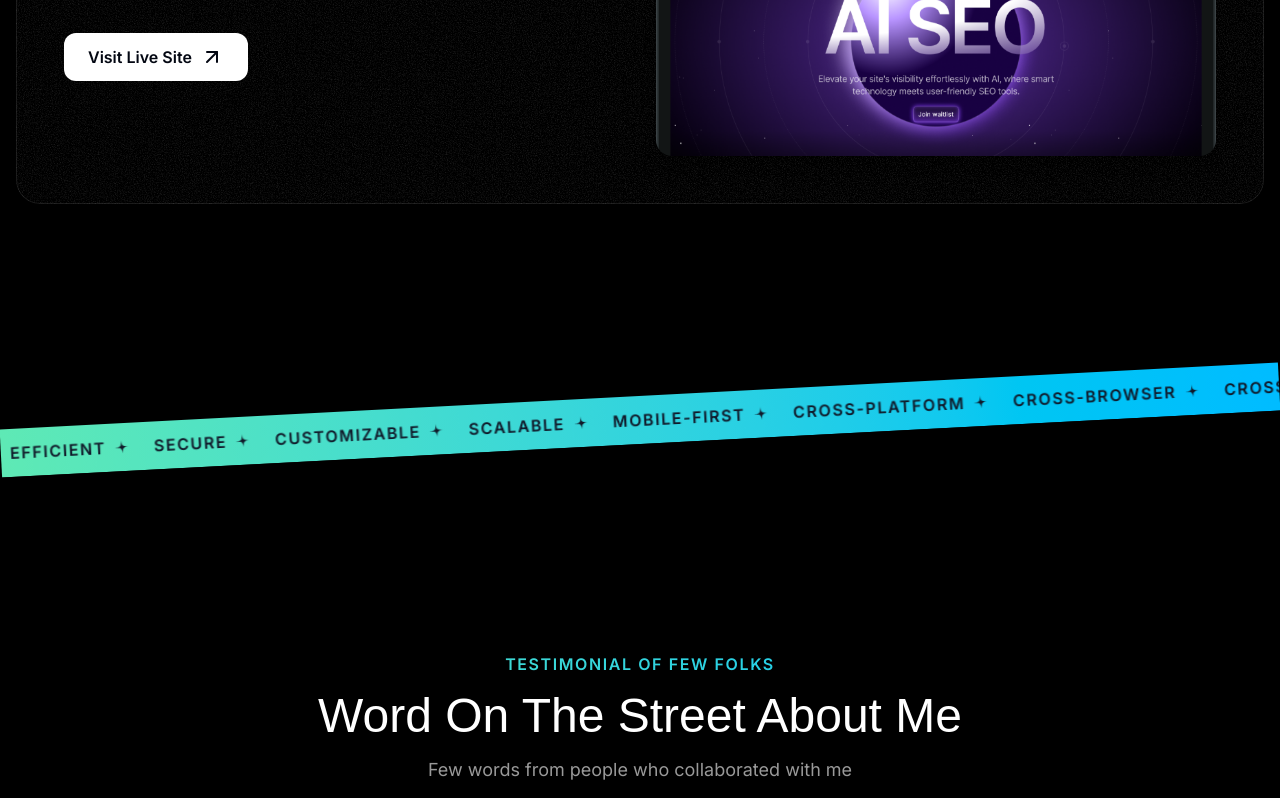
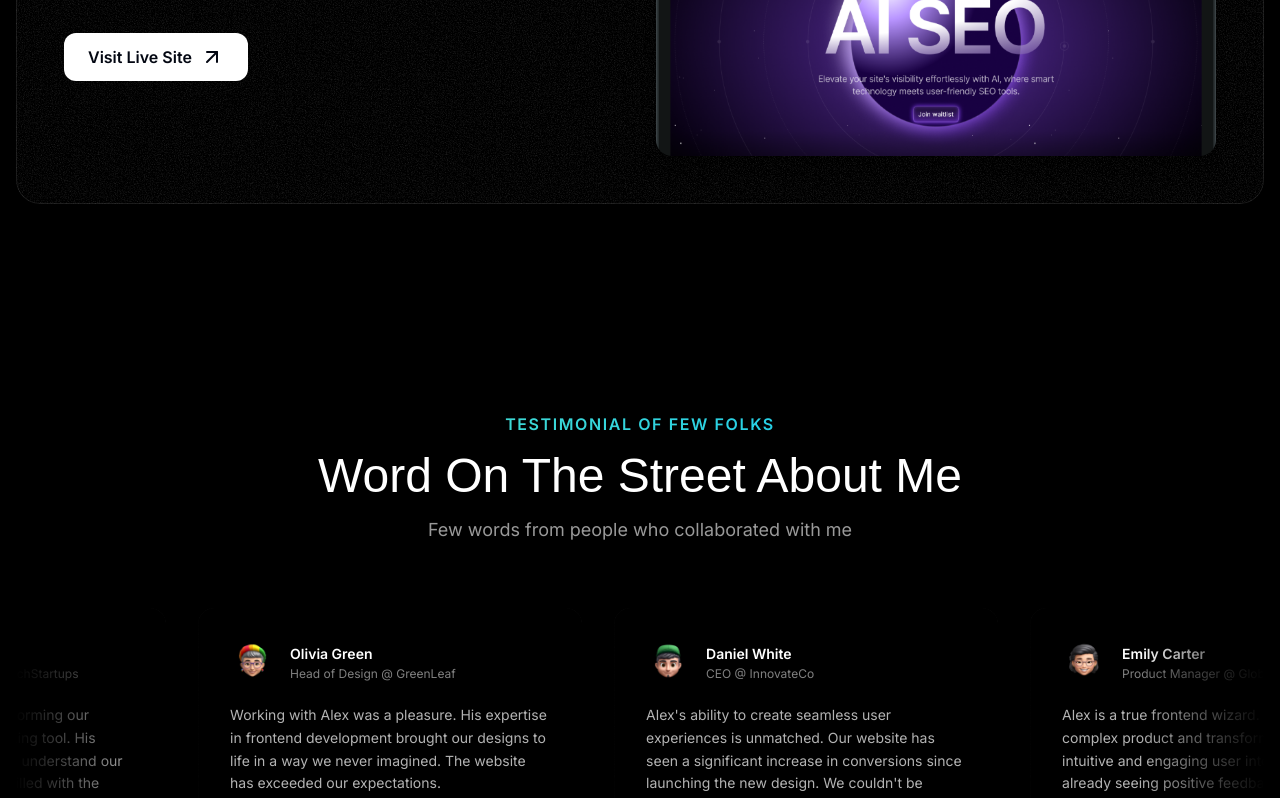
Before and after one commit to rahulrajput34/Portfolio-Website, a Next.js app: page / in a window 1280 px wide. Shown: the part 3763-4561 px from the top of the page. Built offline with nearby package versions, Linux system fonts and the light colour scheme; a web font is replaced by a local one.

Commit message:
fix: remove the tap section which is not more needed

```diff
--- a/app/page.tsx
+++ b/app/page.tsx
@@ -5,7 +5,6 @@ import { Footer } from "@/sections/Footer";
 import { Header } from "@/sections/Header";
 import { HeroSection } from "@/sections/Hero";
 import { ProjectsSection } from "@/sections/Projects";
-import { TapeSection } from "@/sections/Tape";
 import { TestimonialsSection } from "@/sections/Testimonials";
 
 export default function Home() {
@@ -15,7 +14,6 @@ export default function Home() {
       <HeroSection />
       <ExperienceSection />
       <ProjectsSection />
-      <TapeSection />
       <TestimonialsSection />
       <AboutSection />
       <ContactSection />
```
